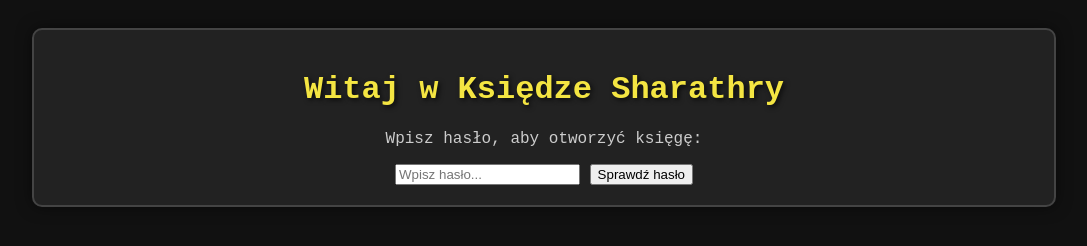
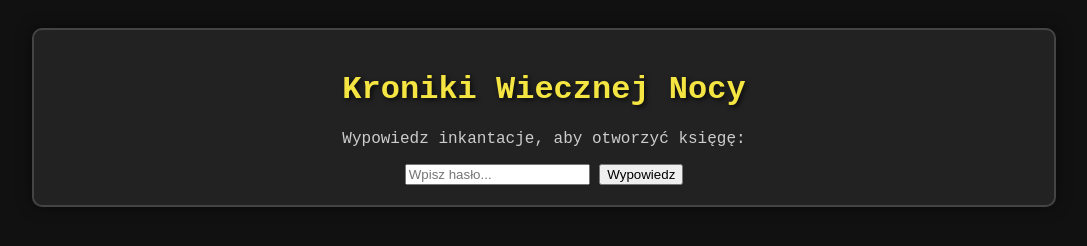
Before and after one commit to Wilczusia/Kroniki-Wiecznej-Nocy, a plain HTML site: page index.html in a window 1280 px wide. Shown: the whole page, without its empty margins (96-1183 px from the left). Drawn offline with Linux system fonts and the light colour scheme.

Commit message:
Update index.html

```diff
--- a/index.html
+++ b/index.html
@@ -3,20 +3,20 @@
 <head>
     <meta charset="UTF-8">
     <meta name="viewport" content="width=device-width, initial-scale=1.0">
-    <title>Księga Sharathry</title>
+    <title>Kroniki Wiecznej Nocy</title>
     <link rel="stylesheet" href="styles.css">
     <script src="script.js" defer></script>
 </head>
 <body>
     <div class="container">
-        <h1>Witaj w Księdze Sharathry</h1>
-        <p>Wpisz hasło, aby otworzyć księgę:</p>
+        <h1>Kroniki Wiecznej Nocy</h1>
+        <p>Wypowiedz inkantacje, aby otworzyć księgę:</p>
         <input type="text" id="password" placeholder="Wpisz hasło...">
-        <button onclick="checkPassword()">Sprawdź hasło</button>
+        <button onclick="checkPassword()">Wypowiedz</button>
 
-        <p id="error-message" style="display: none; color: red;">Niepoprawne hasło. Spróbuj ponownie.</p>
+        <p id="error-message" style="display: none; color: red;">Nic sie nie dzieje.</p>
 
-        <a id="book-link" href="book.html" style="display: none;">Kliknij tutaj, aby otworzyć Księgę Sharathry</a>
+        <a id="book-link" href="book.html" style="display: none;">Kliknij tutaj, aby otworzyć Księgę</a>
     </div>
 </body>
 </html>
```
